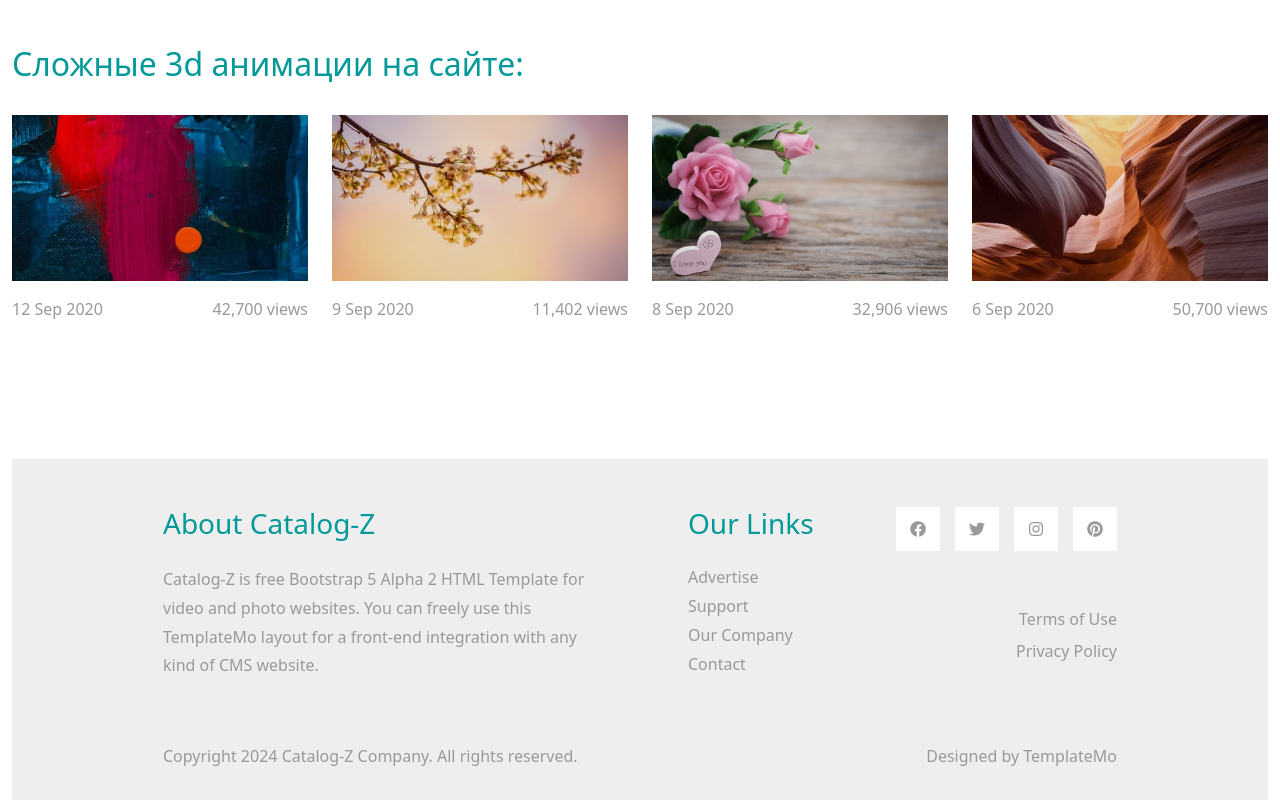
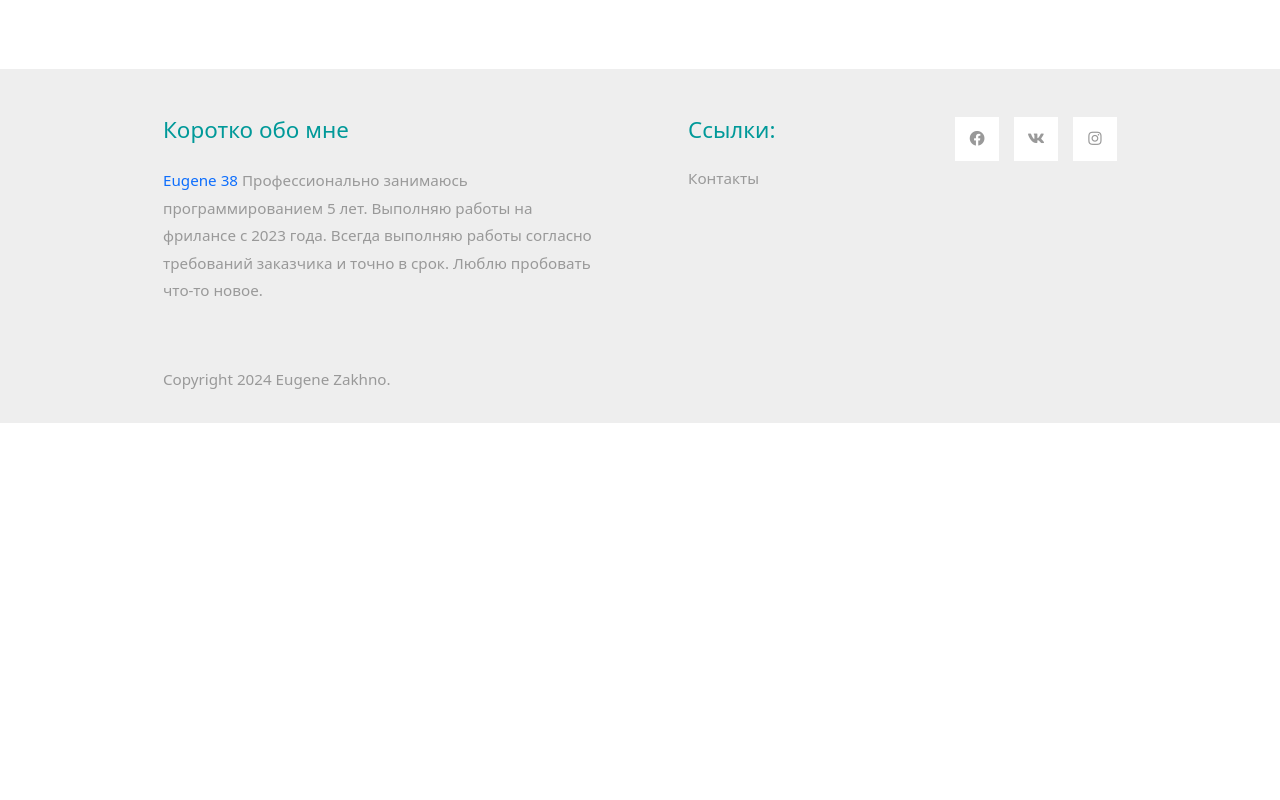
Before and after one commit to EugeneZakhno/portfolio, a plain HTML site: page 3d-sites.html in a window 1280 px wide. Shown: the part 1118-1918 px from the top of the page. After the commit the page ends 1631 px from the top, so only its background shows below. Drawn offline with Linux system fonts and the light colour scheme.

Commit message:
fix footer

```diff
--- a/3d-sites.html
+++ b/3d-sites.html
@@ -174,15 +174,17 @@
                 </div>
             </div>
             <div class="row mb-4">
-                <!-- сложные 3d анимации (при нажатии на кнопку 3d-модель приходит в движение (разворачивается/сворачивается)) -->
+
+   <!--
+                сложные 3d анимации (при нажатии на кнопку 3d-модель приходит в движение (разворачивается/сворачивается))
                 <h2 class="col-6 tm-text-primary">
                     Сложные 3d анимации на сайте:
                 </h2>
-                <!--   <div class="col-6 d-flex justify-content-end align-items-center">
+                  <div class="col-6 d-flex justify-content-end align-items-center">
                        <form action="" class="tm-text-primary">
                            Page <input type="text" value="1" size="1" class="tm-input-paging tm-text-primary"> of 180
                        </form>
-                   </div> -->
+                   </div>
             </div>
             <div class="col-xl-3 col-lg-4 col-md-6 col-sm-6 col-12 mb-5">
                 <figure class="effect-ming tm-video-item">
@@ -236,7 +238,7 @@
                     <span>50,700 views</span>
                 </div>
             </div>
-
+    -->
      <!--   <div class="row tm-mb-90">
             <div class="col-12 d-flex justify-content-between align-items-center tm-paging-col">
                 <a href="javascript:void(0);" class="btn btn-primary tm-btn-prev mb-2 disabled">Previous</a>
@@ -251,43 +253,40 @@
         </div> -->
     </div> <!-- container-fluid, tm-container-content -->
 
-    <div class="tm-bg-gray pt-5 pb-3 tm-text-gray">
+            <footer class="tm-bg-gray pt-5 pb-3 tm-text-gray tm-footer">
                 <div class="container-fluid tm-container-small">
                     <div class="row">
                         <div class="col-lg-6 col-md-12 col-12 px-5 mb-5">
-                    <h3 class="tm-text-primary mb-4">About Catalog-Z</h3>
-                    <p>Catalog-Z is free Bootstrap 5 Alpha 2 HTML Template for video and photo websites. You can freely use this TemplateMo layout for a front-end integration with any kind of CMS website.</p>
+                            <h3 class="tm-text-primary mb-4 tm-footer-title">Коротко обо мне</h3>
+                            <p>  <a rel="sponsored" href="https://github.com/EugeneZakhno">Eugene 38</a> Профессионально занимаюсь
+                                программированием 5 лет. Выполняю работы на фрилансе с 2023 года.
+                                Всегда выполняю работы согласно требований заказчика и точно в срок.
+                                Люблю пробовать что-то новое. </p>
                         </div>
                         <div class="col-lg-3 col-md-6 col-sm-6 col-12 px-5 mb-5">
-                    <h3 class="tm-text-primary mb-4">Our Links</h3>
+                            <h3 class="tm-text-primary mb-4 tm-footer-title">Ссылки:</h3>
                             <ul class="tm-footer-links pl-0">
-                        <li><a href="#">Advertise</a></li>
-                        <li><a href="#">Support</a></li>
-                        <li><a href="#">Our Company</a></li>
-                        <li><a href="#">Contact</a></li>
+                                <li><a href="contact.html">Контакты</a></li>
                             </ul>
                         </div>
                         <div class="col-lg-3 col-md-6 col-sm-6 col-12 px-5 mb-5">
                             <ul class="tm-social-links d-flex justify-content-end pl-0 mb-5">
-                        <li class="mb-2"><a href="https://facebook.com"><i class="fab fa-facebook"></i></a></li>
-                        <li class="mb-2"><a href="https://twitter.com"><i class="fab fa-twitter"></i></a></li>
-                        <li class="mb-2"><a href="https://instagram.com"><i class="fab fa-instagram"></i></a></li>
-                        <li class="mb-2"><a href="https://pinterest.com"><i class="fab fa-pinterest"></i></a></li>
+                                <li class="mb-2"><a href="https://www.facebook.com/Zohan1234567"><i class="fab fa-facebook"></i></a></li>
+                                <li class="mb-2"><a href="https://vk.com/id85149972"><i class="fab fa-vk"></i></a></li>
+                                <li class="mb-2"><a href="https://www.instagram.com/zakhno/"><i class="fab fa-instagram"></i></a></li>
                             </ul>
-                    <a href="#" class="tm-text-gray text-right d-block mb-2">Terms of Use</a>
-                    <a href="#" class="tm-text-gray text-right d-block">Privacy Policy</a>
                         </div>
                     </div>
                     <div class="row">
                         <div class="col-lg-8 col-md-7 col-12 px-5 mb-3">
-                    Copyright 2024 Catalog-Z Company. All rights reserved.
+                            Copyright 2024 Eugene Zakhno.
                         </div>
-                <div class="col-lg-4 col-md-5 col-12 px-5 text-right">
-                    Designed by <a href="https://templatemo.com" class="tm-text-gray" rel="sponsored" target="_parent">TemplateMo</a>
+                        <!--   <div class="col-lg-4 col-md-5 col-12 px-5 text-right">
+                                <a href="https://eugenezakhno.github.io" class="tm-text-gray" rel="sponsored" target="_parent">Eugene Zakhno</a>
+                           </div> -->
                     </div>
                 </div>
-        </div>
-    </div>
+            </footer>
 
     <script src="js/plugins.js"></script>
     <script>
```
Also changed, not shown: 3d-models.html (+16 -19 lines), index.html (+1 -1 lines). Lines whose indentation alone changed are shown as unchanged.
